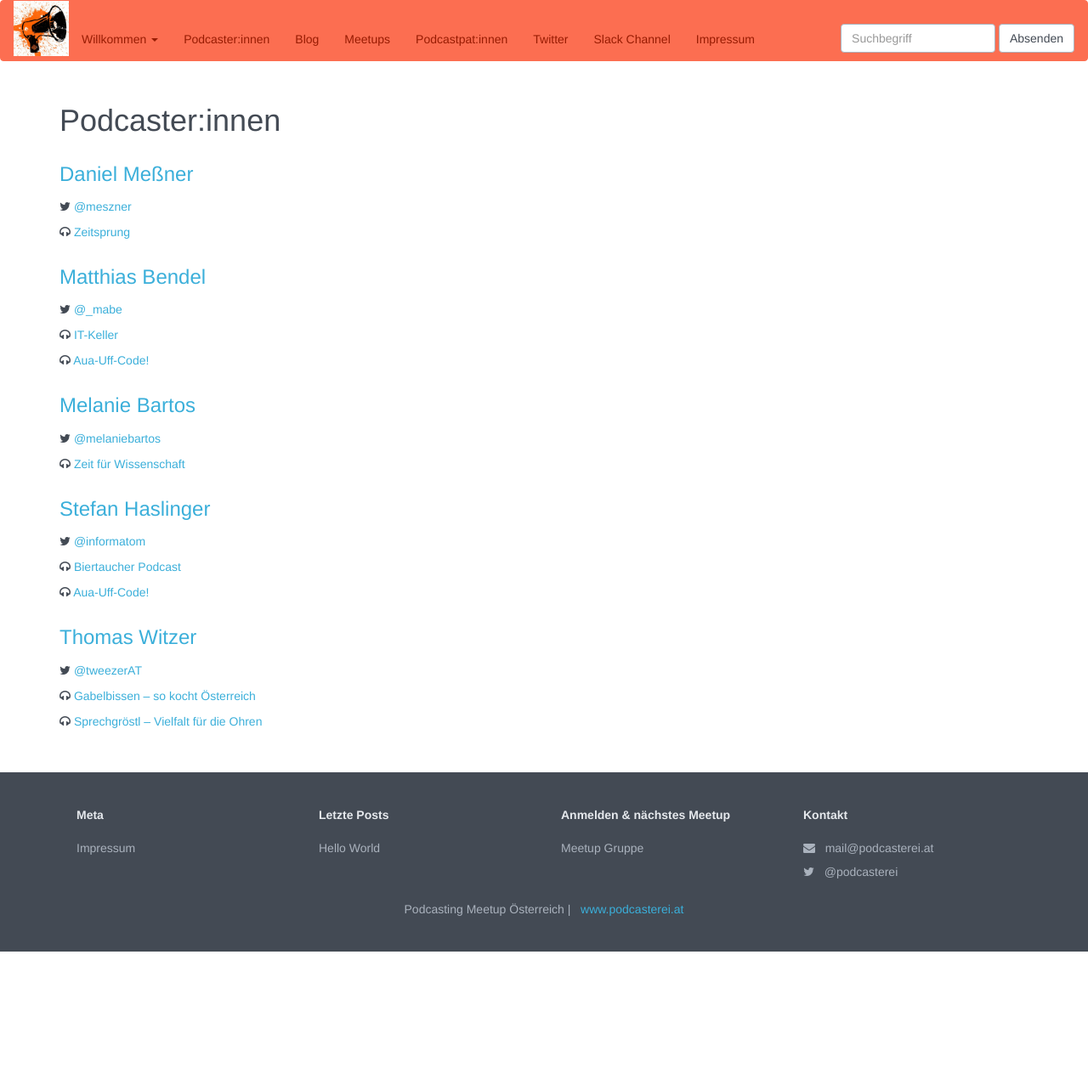
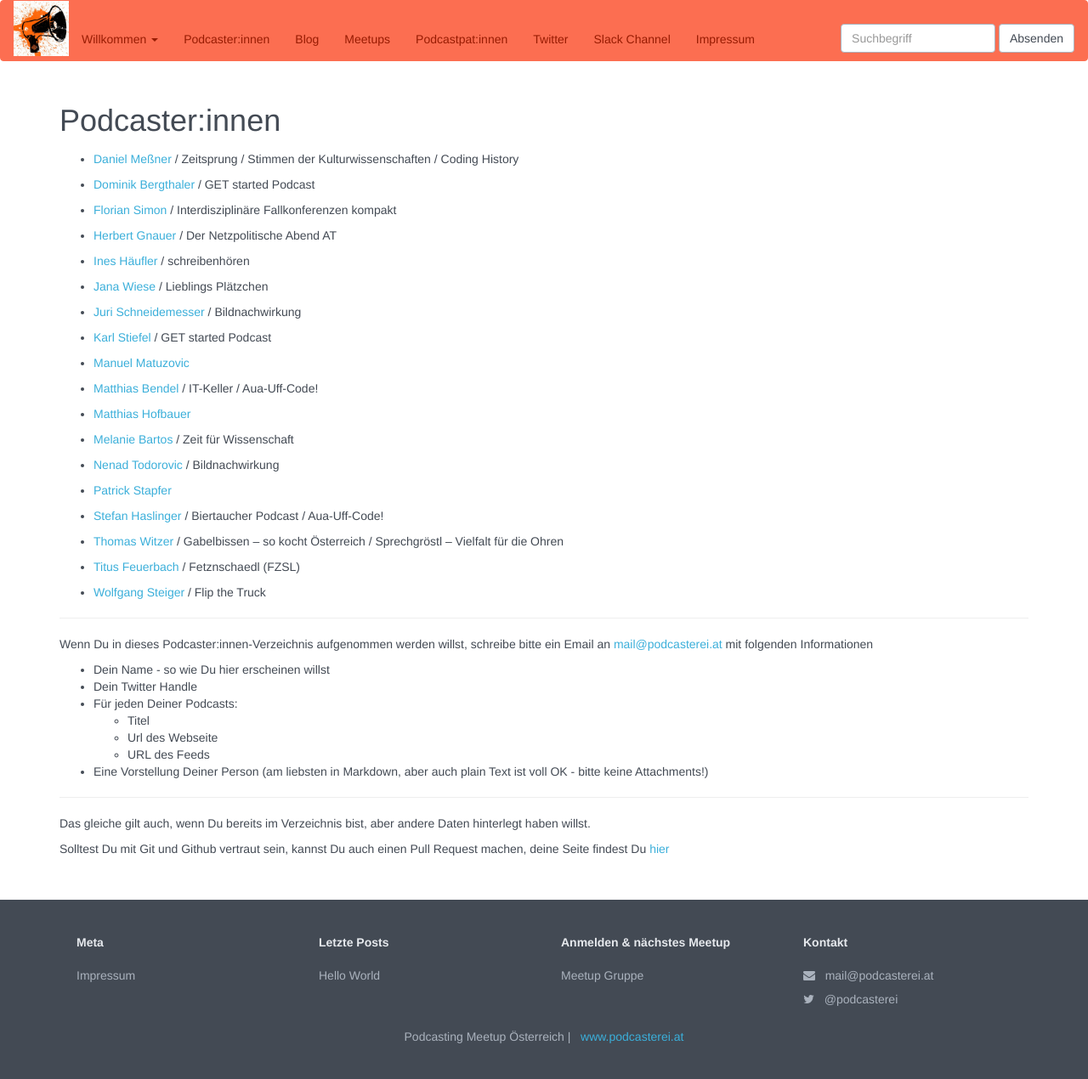
Before and after one commit to podcasterei/website-quellcode, a Jekyll site: the page built from pages/podcasterinnen.md, in a window 1280 px wide. Shown: the whole page at 85% size. Built offline with Jekyll 4.4.1, drawn with Linux system fonts in a browser that asks for light colours; before the commit the page ends 1120 px from its top, so only the background shows below that.

Commit message:
update protokoll #6, podcaster:innenverzeichnis

```diff
--- /dev/null
+++ b/_people/dominik_bergthaler.md
@@ -0,0 +1,12 @@
+---
+name: Dominik Bergthaler
+twitter_handle: master_burn
+podcasts:
+  - title: GET started Podcast
+    url: http://get.started.at/
+    feed_url: http://get.started.at/feed/podcast/
+---
+
+## Über mich
+
+... folgt.
--- /dev/null
+++ b/_people/karl_stiefel.md
@@ -0,0 +1,12 @@
+---
+name: Karl Stiefel
+twitter_handle: karlstiefel
+podcasts:
+  - title: GET started Podcast
+    url: http://get.started.at/
+    feed_url: http://get.started.at/feed/podcast/
+---
+
+## Über mich
+
+... folgt.
--- /dev/null
+++ b/_people/matthias_hofbauer.md
@@ -0,0 +1,7 @@
+---
+name: Matthias Hofbauer
+---
+
+## Über mich
+
+... folgt.
--- a/pages/podcasterinnen.md
+++ b/pages/podcasterinnen.md
@@ -7,25 +7,25 @@ permalink: podcasterinnen
 # Podcaster:innen
 
 {% for person in site.people %}
-
-{% assign personnr = forloop.index %}
-
-### [{{ person.name }}]({{ person.url | prepend: site.baseurl }})
-
-<i class="fa fa-twitter"></i> [@{{ person.twitter_handle }}](https://twitter.com/{{ person.twitter_handle }})
-
-{% for podcast in person.podcasts %}
-
-<i class="fa fa-headphones"></i> [{{ podcast.title }}]({{ podcast.url }}) &nbsp; &nbsp;
-<script class="podlove-subscribe-button" src="https://cdn.podlove.org/subscribe-button/javascripts/app.js" data-language="de" data-size="small" data-json-data="person{{personnr}}podcast{{forloop.index}}" data-colors="#FC6E51;green;blue" data-buttonid="1" data-hide="false"></script>
-
-<script>
-  window.person{{personnr}}podcast{{forloop.index}} = {
-    "title": "{{ podcast.title }}",
-    "feeds": [{"type": "audio", "format": "mp3",
-               "url": "{{ podcast.feed_url }}"}]}
-</script>
-
+* [{{ person.name }}]({{ person.url | prepend: site.baseurl }})
+  {% for podcast in person.podcasts %} / {{ podcast.title }} {% endfor %}
 {% endfor %}
 
-{% endfor %}
+<hr/>
+
+Wenn Du in dieses Podcaster:innen-Verzeichnis aufgenommen werden willst, schreibe bitte ein Email an
+<mail@podcasterei.at> mit folgenden Informationen
+
+* Dein Name - so wie Du hier erscheinen willst
+* Dein Twitter Handle
+* Für jeden Deiner Podcasts:
+  * Titel
+  * Url des Webseite
+  * URL des Feeds
+* Eine Vorstellung Deiner Person (am liebsten in Markdown, aber auch plain Text ist voll OK - bitte keine Attachments!)
+
+<hr/>
+
+Das gleiche gilt auch, wenn Du bereits im Verzeichnis bist, aber andere Daten hinterlegt haben willst.
+
+Solltest Du mit Git und Github vertraut sein, kannst Du auch einen Pull Request machen, deine Seite findest Du [hier](https://github.com/podcasterei/website-quellcode/tree/master/_people)
```
Also changed, not shown: _meetups/2016-11-25-protokoll-6.meetup.markdown (added, +37 -0 lines), _people/daniel_messner.md (+6 -0 lines), _people/florian_simon.md (added, +12 -0 lines), _people/herbert_gnauer.md (added, +12 -0 lines), _people/ines_haeufler.md (added, +12 -0 lines), _people/jana_wiese.md (added, +18 -0 lines), _people/juri_schneidemesser.md (added, +12 -0 lines), _people/manuel_matuzovic.md (added, +8 -0 lines), _people/melanie_bartos.md (+1 -1 lines), _people/nenad_todorovic.md (added, +12 -0 lines), _people/patrick_stapfer.md (added, +9 -0 lines), _people/titus_feuerbach.md (added, +12 -0 lines), _people/wolfgang_steiger.md (added, +12 -0 lines).
